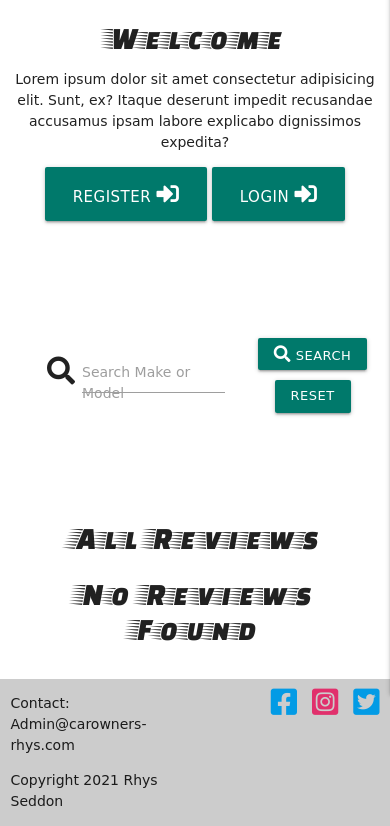
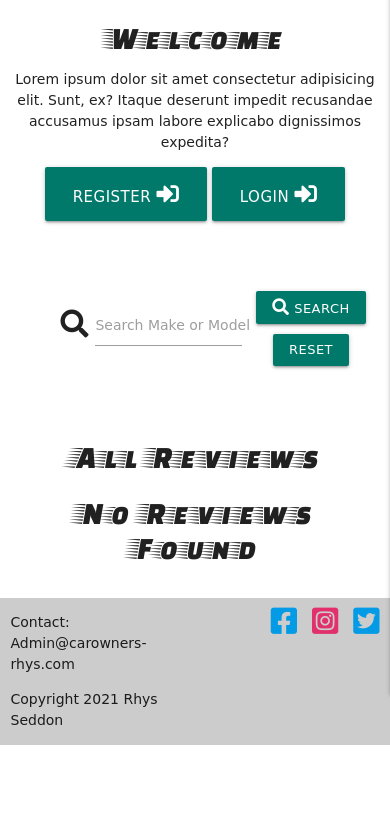
Before and after one commit to rhysseddon/Car-Owner-Reviews-MS3-Project, a Flask app: page / in a window 390 px wide. Shown: the part 210-1036 px from the top of the page. After the commit the page ends 955 px from the top, so only its background shows below. Run offline with Flask 2, Linux system fonts and the light colour scheme; data that the repository does not hold is empty; some libraries are stand-ins or nearby versions; some web fonts are replaced.

Commit message:
Fix text spillover bug on reviews accordion and adjust responsivesness of search bar on home page

```diff
--- a/static/css/style.css
+++ b/static/css/style.css
@@ -1,7 +1,3 @@
-.prewrap {
-    white-space: pre-wrap;
-}
-
 /* Styles all body main text and buttons */
 body, button {
     font-family: 'Contrail One', cursive;
@@ -30,21 +26,15 @@ nav, h1, h2, h3, h4 {
 }
 
 /* Styles search and welcome section on home page */
-.home-search, .welcome {
-    height: 250px;
+.welcome {
+    height: 220px;
 }
 
 /* Styles search bar on home page */
-.search-bar{
-    padding-left: 12%;
-    padding-top: 10vh;
+.search-bar {
+    padding-left: 11vw;
 }
 
-/* Styles search bar on manage reviews page */
-.admin-search-bar{
-    padding-left: 33%;
-    padding-top: 15vh;
-}
 
 /* Styles accordion titles */
 .collapsible-header .col strong {
@@ -93,18 +83,4 @@ footer .row {
 nav .brand-logo {
 font-size: 1.3rem;
 }
-
-/* Styles search bar on home page mobile */
-.search-bar {
-    padding-left: 8%;
-    padding-top: 10vh;
 }
-
-/* Styles search bar on manage reviews page moblie */
-.admin-search-bar {
-    padding-left: 10%;
-    padding-top: 5vh;
-    padding-bottom: 5vh;
-}
-
-}
--- a/templates/home.html
+++ b/templates/home.html
@@ -4,9 +4,9 @@
     <img src="/static/assets/images/cars-hero.jpg" class="responsive-img" alt="cars image">
 
     <section>
-        <div class="row">
+        <div class="row welcome ">
             <!-- Welcome Section -->
-            <div class="col s12 m6 welcome center-align">
+            <div class="col s12 m6 center-align welcome">
                 <h4 class="center-align">Welcome</h4>
                 <p>Lorem ipsum dolor sit amet consectetur adipisicing elit. Sunt, ex?
                     Itaque deserunt impedit recusandae accusamus ipsam labore explicabo dignissimos expedita?</p>
@@ -17,19 +17,19 @@
             </div>
 
             <!--Search Section  -->
-            <div class="col s12 m6 home-search center-align">
+            <div class="col s12 m6 valign-wrapper welcome">
                 <form action="{{ url_for('search') }}" method="POST">
-                    <div class="row valign-wrapper center-align search-bar">
-                        <div class="input-field col 12">
+                    <div class="valign-wrapper center-align search-bar">
+                        <div class="input-field">
                             <i class="fas fa-search prefix"></i>
                             <input type="text" name="query" id="query" minlength="3" class="validate" required>
                             <label for="query">Search Make or Model</label>
                         </div>
-                        <div class="col 12">
+                        <div class="">
                             <button type="submit" class="btn-small teal darken-2">
                                 <i class="fas fa-search"></i> Search </button>
                             <a href="{{ url_for('get_reviews') }}" class="btn-small teal darken-2">Reset</a>
-                        </div>
+                            </div>
                     </div>
                 </form>
             </div>
@@ -66,7 +66,7 @@
                         </div>
                         {% endif %}
                     </div>
-                    <div class="collapsible-body prewrap">
+                    <div class="collapsible-body">
                         <p>Make: {{ review.make }}</p><br>
                         <p>Model: {{ review.model }}</p><br>
                         <p>Year: {{ review.year }}</p><br>
--- a/templates/login.html
+++ b/templates/login.html
@@ -12,7 +12,7 @@
                         <i class="fas fa-user-alt prefix white-text"></i>
                         <input id="username" name="username" type="text" minlength="5" maxlength="12"
                             pattern="^[a-zA-Z0-9]{5,12}$" class="validate" required>
-                        <label for="username" class="white-text">Please enter a username - between 5 and 12
+                        <label for="username" class="white-text">Enter a username - between 5 and 12
                             characters</label>
                     </div>
                 </div>
@@ -22,7 +22,7 @@
                         <i class="fas fa-key prefix white-text"></i>
                         <input id="password" name="password" type="password" minlength="5" maxlength="12"
                             pattern="^[a-zA-Z0-9]{5,12}$" class="validate" required>
-                        <label for="password" class="white-text">Please enter a password - between 5 and 12
+                        <label for="password" class="white-text">Enter a password - between 5 and 12
                             characters</label>
                     </div>
                 </div>
--- a/templates/manage_reviews.html
+++ b/templates/manage_reviews.html
@@ -1,4 +1,4 @@
- {% extends "base.html" %}
+{% extends "base.html" %}
 {% block content %}
 
     <h3 class="center-align">Manage Reviews</h3>
```
